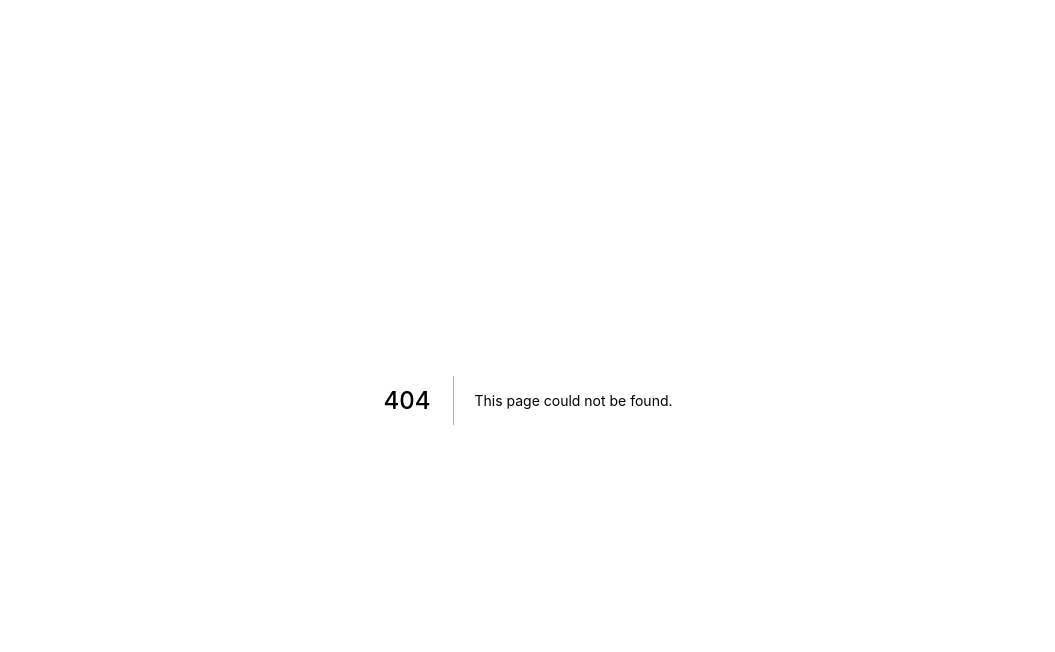
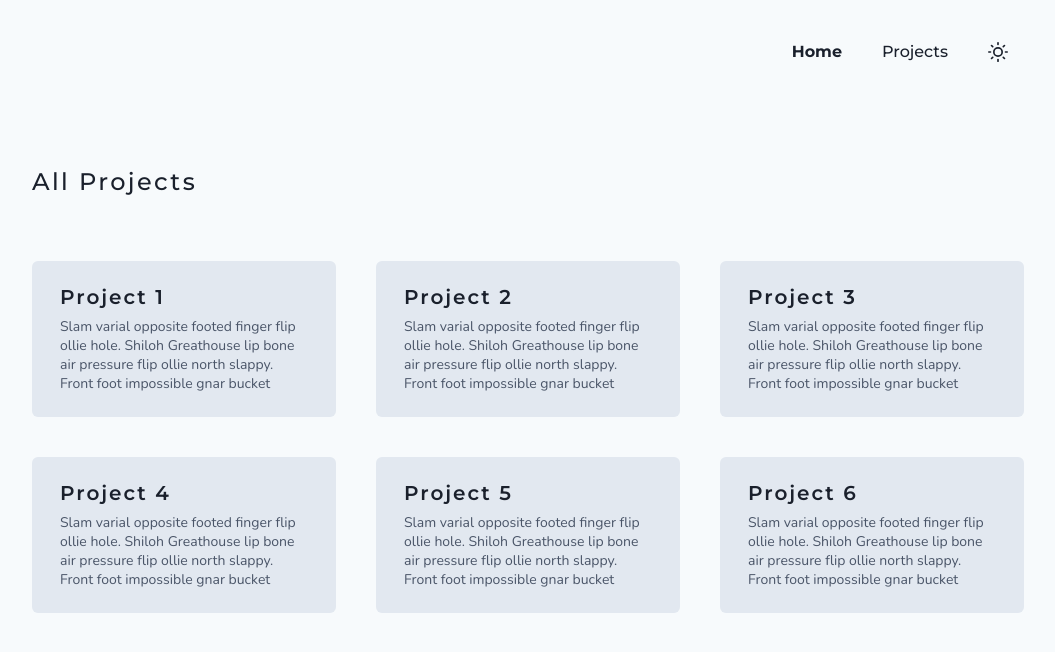
Before and after one commit to dca123/website, a Next.js app: page /projects in a window 1280 px wide. Before the commit this address had no page. Shown: the top 652 px of the page, without its empty margins (112-1167 px from the left). Built offline with nearby package versions, Linux system fonts and the light colour scheme.

Commit message:
feat(projects): :sparkles: Added all projects + minor animations

```diff
--- a/components/layout.tsx
+++ b/components/Layout.tsx
@@ -22,7 +22,7 @@ export default function Layout({ children }: { children: React.ReactNode }) {
             </Heading>
           </a>
         </Link>
-        <Link href="/">
+        <Link href="/projects">
           <a>
             <Heading fontWeight="500" fontSize="md" px="4">
               Projects
--- a/lib/notion.ts
+++ b/lib/notion.ts
@@ -80,8 +80,7 @@ export const extractProjectProperties = (
   title: property.name.title?.[0].plain_text ?? "",
   slug: property.slug.rich_text?.[0].plain_text ?? "",
   description: property.description.rich_text?.[0].plain_text ?? "",
-  skills:
-    property.skills.multi_select?.map((skill) => skill.name).slice(0, 3) ?? [],
+  skills: property.skills.multi_select?.map((skill) => skill.name) ?? [],
   date: property.date.date.start,
   githubUrl: property.github.rich_text?.[0].plain_text ?? "",
 });
--- a/pages/index.tsx
+++ b/pages/index.tsx
@@ -11,7 +11,7 @@ import {
 } from "@chakra-ui/react";
 import type { GetStaticProps, NextPage } from "next";
 import ProjectCard from "../components/ProjectCard";
-import Layout from "../components/layout";
+import Layout from "../components/Layout";
 import { ExternalLink } from "../components/ExternalLink";
 
 const Home: NextPage<Props> = ({
@@ -42,6 +42,9 @@ const Home: NextPage<Props> = ({
 
   return (
     <Layout>
+      <Head>
+        <title>Devinda Senanayake</title>
+      </Head>
       <VStack align="start">
         <Heading fontSize={["2xl", "4xl"]} fontWeight="400" pl="2">
           Hey,
@@ -96,6 +99,7 @@ import { getPageConfig, getProjects } from "../lib/notion";
 import { readFileSync, writeFileSync } from "fs";
 import { Client } from "@notionhq/client/build/src";
 import { PageConfig, ProjectCardProps } from "../types";
+import Head from "next/head";
 
 const notion = new Client({ auth: process.env.NOTION_API_KEY });
 
--- a/pages/projects/[slug].tsx
+++ b/pages/projects/[slug].tsx
@@ -8,7 +8,7 @@ import {
   Link,
   VStack,
 } from "@chakra-ui/react";
-import Layout from "../../components/layout";
+import Layout from "../../components/Layout";
 import { ParsedUrlQuery } from "querystring";
 import { readFileSync, writeFileSync } from "fs";
 import { renderBlocks } from "../../components/blocks";
@@ -28,6 +28,9 @@ const DotaPage: NextPage<ProjectPageProps> = ({
 
   return (
     <Layout>
+      <Head>
+        <title>{title} | Devinda Senanayake </title>
+      </Head>
       <VStack align="flex-start">
         <HStack justify="space-between" w="full" mb={4}>
           <Heading
@@ -83,6 +86,7 @@ import {
   responseToBlocks,
 } from "../../lib/notion";
 import { ProjectPageProps } from "../../types";
+import Head from "next/head";
 const notion = new Client({ auth: process.env.NOTION_API_KEY });
 
 const getProjectIdFromSlug = async (slug: string) => {
--- /dev/null
+++ b/pages/projects/index.tsx
@@ -0,0 +1,91 @@
+import {
+  Box,
+  Flex,
+  Heading,
+  HStack,
+  SimpleGrid,
+  useColorModeValue,
+  Text,
+  HTMLChakraProps,
+  chakra,
+} from "@chakra-ui/react";
+import { HTMLMotionProps, motion } from "framer-motion";
+import Link from "next/link";
+import Layout from "../../components/Layout";
+
+type Merge<P, T> = Omit<P, keyof T> & T;
+
+type MotionBoxProps = Merge<HTMLChakraProps<"div">, HTMLMotionProps<"div">>;
+
+export const MotionBox: React.FC<MotionBoxProps> = motion(chakra.div);
+
+const Projects = () => {
+  const bg = useColorModeValue("gray.200", "gray.700");
+  const shadow = useColorModeValue("4px 4px #ED8936", "4px 4px #F6AD55");
+
+  const items = [1, 2, 3, 4, 5, 6].map((num) => (
+    <Link href="/" passHref key={num}>
+      <MotionBox
+        boxShadow="0px 0px #ED8936"
+        // transition={{ ease: "easeOut" }}
+        whileHover={{
+          cursor: "pointer",
+          boxShadow: shadow,
+          scale: 1.01,
+          // transition: { bounce: 1 },
+        }}
+        whileTap={{ scale: 0.9 }}
+        borderRadius="md"
+      >
+        <Flex
+          alignItems="flex-start"
+          justify="space-between"
+          direction="column"
+          px={7}
+          bg={bg}
+          // bgGradient={bg}
+          h="full"
+          borderRadius="md"
+          // _hover={{
+          //   boxShadow: shadow,
+          //   cursor: "pointer",
+          // }}
+        >
+          <Box py={6}>
+            <Heading
+              variant="card"
+              fontSize="xl"
+              fontWeight="600"
+              letterSpacing="widest"
+            >
+              {`Project ${num}`}
+            </Heading>
+            <Text variant="card" pt={2} lineHeight="normal">
+              {
+                "Slam varial opposite footed finger flip ollie hole. Shiloh Greathouse lip bone air pressure flip ollie north slappy. Front foot impossible gnar bucket "
+              }
+            </Text>
+          </Box>
+        </Flex>
+      </MotionBox>
+    </Link>
+  ));
+
+  return (
+    <Layout>
+      <Heading
+        fontSize="2xl"
+        fontWeight="500"
+        alignSelf="center"
+        letterSpacing="widest"
+      >
+        {"All Projects"}
+      </Heading>
+      <SimpleGrid columns={[1, 2, 3]} spacing={10} mt={16}>
+        {items}
+      </SimpleGrid>
+    </Layout>
+  );
+};
+
+export default Projects;
--- a/theme/index.tsx
+++ b/theme/index.tsx
@@ -16,14 +16,20 @@ export const theme = extendTheme({
     heading: "Montserrat",
     body: "Nunito",
   },
+  shadows: {
+    card_dark: "5px 5px 0 #EB5753",
+    card_light: "5px 5px 0 #EB5753",
+  },
   components: {
-    Card: {
-      baseStye: () => ({
-        borderRadius: "xl",
-        overflow: "hidden",
-        bgGradient:
-          "linear(to-t, hsla(214, 32%, 90%, 1), hsla(214, 32%, 90%, 0.2))",
-      }),
+    Flex: {
+      variants: {
+        card: ({ colorMode }: VariantProps) => ({
+          _hover: {
+            boxShadow: colorMode === "dark" ? "card_dark" : "card_light",
+            cursor: "pointer",
+          },
+        }),
+      },
     },
     Text: {
       variants: {
```
Also changed, not shown: components/ExternalLink.tsx (+7 -1 lines), components/ProjectCard.tsx (+33 -8 lines).
